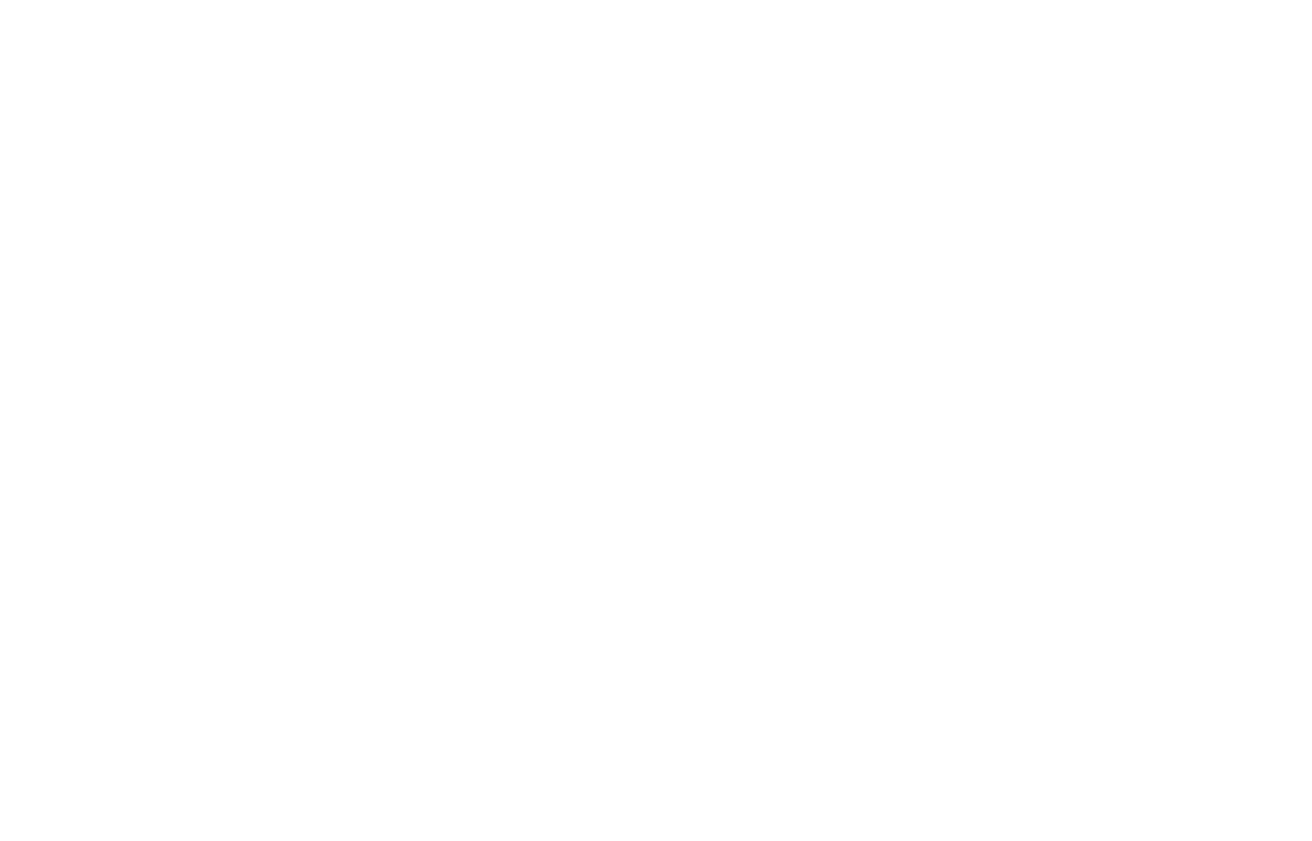
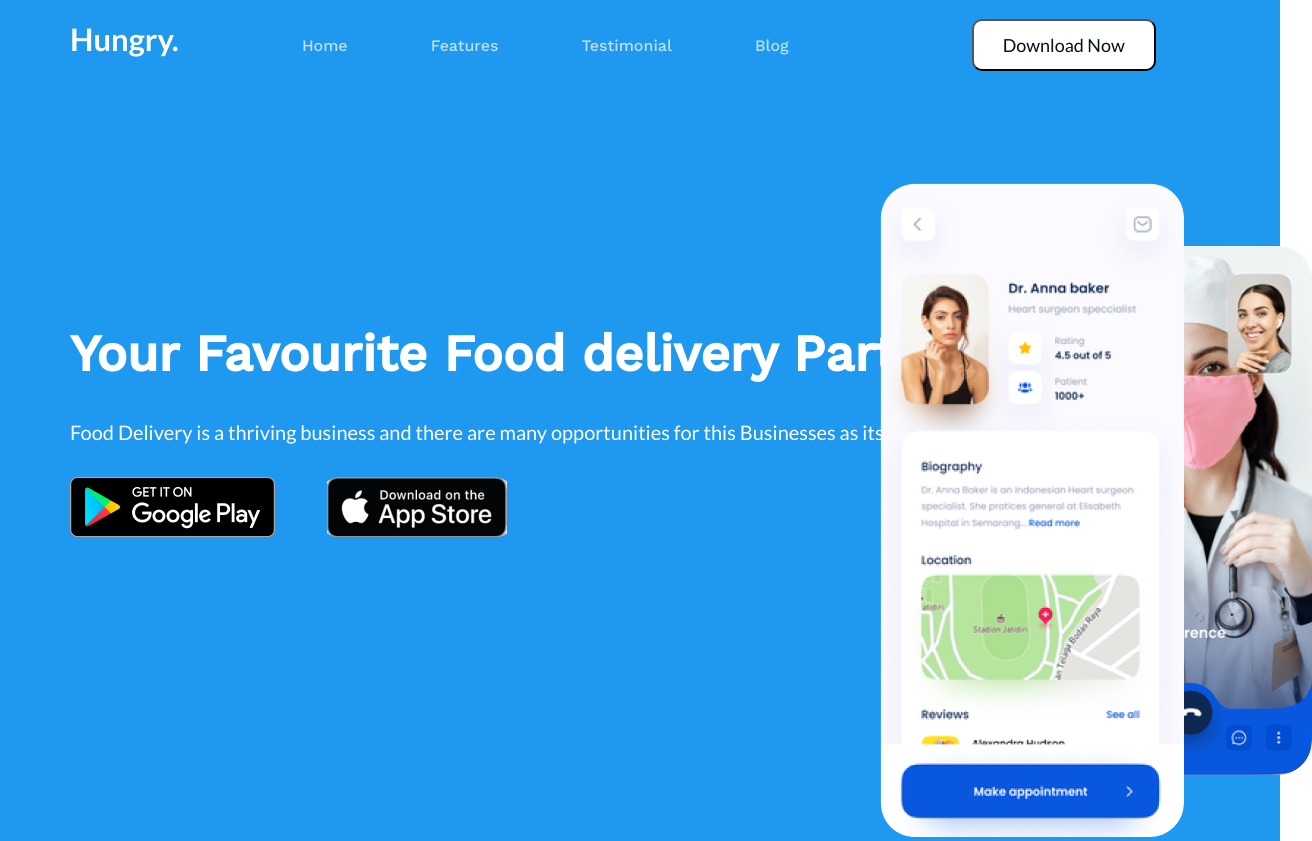
Before and after one commit to anuarbekkamzinov/Hungry, a plain HTML site: page index.html in a window 1280 px wide. Shown: the top 841 px of the page, 1312 px wide, since content can reach past the window. Before the commit the page ends 800 px from the top, so only its background shows below. Drawn offline with nearby package versions, Linux system fonts and the light colour scheme.

Commit message:
Исправить завтра

```diff
--- a/index.html
+++ b/index.html
@@ -5,8 +5,48 @@
   <meta http-equiv="X-UA-Compatible" content="IE=edge">
   <meta name="viewport" content="width=device-width, initial-scale=1.0">
   <title>Hungry</title>
+  <script src="/js/common.js"></script>
+  <script src="https://ajax.googleapis.com/ajax/libs/jquery/2.2.0/jquery.min.js"></script>
+  <link rel="stylesheet" href="/js/common.js">
+  <link rel="stylesheet" href="/styles/style.css">
+  <link rel="stylesheet" href="/styles/normalize.css">
+  <link rel="preconnect" href="https://fonts.googleapis.com">
+  <link rel="preconnect" href="https://fonts.gstatic.com" crossorigin>
+  <link href="https://fonts.googleapis.com/css2?family=Lato:wght@400;700&display=swap" rel="stylesheet">
+    <link rel="preconnect" href="https://fonts.googleapis.com">
+  <link rel="preconnect" href="https://fonts.gstatic.com" crossorigin>
+  <link href="https://fonts.googleapis.com/css2?family=Work+Sans:wght@500&display=swap" rel="stylesheet">
 </head>
 <body>
+  <header class="header">
+
+      <div class="container">
+        <div class="header__hungry">
+          <h1 class="hungry">Hungry.</h1>
+          <a href="#"><i class="header__text header__text">Home</i></a>
+          <a href="#"><i class="header__text">Features</i></a>
+          <a href="#"><i class="header__text">Testimonial</i></a>
+          <a href="#"><i class="header__text">Blog</i></a>
+          <button class="button__downloadNow"><i class="downloadNow">Download Now</i></button>
+        </div>
+        <div class="wrapper">
+          <div class="wrapper__left">
+            <h2 class="favourite__common">
+              Your Favourite Food delivery Partner.
+            </h2>
+            <p class="favourite__text">Food Delivery is a thriving business and there are many opportunities for this Businesses as its Growing.</p>
+            <a class="mobile__google" href="#"></a>
+            <a class="mobile__appStore" href="#"></a>
+          </div>
+          <div class="wrapper__right">
+            <a href="#" class="cart cart__one"></a>
+            <a href="#" class="cart cart__two"></a>
+          </div>
+        </div>
+    </div>
+
+ </header>
+
 
 </body>
 </html>
--- a/js/common.js
+++ b/js/common.js
@@ -0,0 +1,13 @@
+$(".cart__one").mouseenter(function(){
+  if ($(this).parent('a').children('a.background-image').length) {
+      $(this).parent('a').children('a.background-image').show();
+  } else {
+      var image_name=$(this).url('cart__two');
+      var imageTag='<a class="art__two">'+'<a url="'+image_name+''+'</a>';
+      $(this).parent('a').append(imageTag);
+  }
+});
+
+$(".cart__two").mouseleave(function(){
+  $(this).parent('a').children('a.art__two').hide();
+});
--- a/styles/style.css
+++ b/styles/style.css
@@ -0,0 +1,178 @@
+*,
+*::after,
+*::before {
+  box-sizing: border-box;
+}
+
+* {
+  font-family: 'Lato', sans-serif;
+  font-size: 16px;
+  font-weight: 400;
+  line-height: 24px;
+
+}
+
+a {
+  text-decoration: none;
+}
+
+
+.header {
+  position: absolute;
+  background-color: #1F98F0;
+  width: 100%;
+  min-height: 1000px;
+}
+
+.container {
+  max-width: 100%;
+  margin: 0 auto;
+  max-width: 1140px;
+}
+
+.hungry {
+  margin-right: 80px;
+  display: inline-block;
+  font-weight: bold;
+  font-size: 31px;
+  line-height: 37px;
+  color: #FFFFFF;
+
+}
+
+.header__hungry {
+
+}
+
+.header__text {
+  margin-left: 57px;
+  position: relative;
+  font-family: Work Sans;
+  font-style: normal;
+  font-weight: 500;
+  font-size: 16px;
+  line-height: 150%;
+  color: #FFFFFF;
+  opacity: 0.7;
+  order: 1;
+  margin: 0px 40px;
+  cursor: pointer;
+}
+
+.header__text::after {
+  content: "";
+  position: absolute;
+  bottom: 0;
+  left: 50%;
+  display: block;
+  background: none repeat scroll 0 0 transparent;
+  height: 2px;
+  width: 0;
+  background-color: #FFFFFf;
+  transition: width 0.3s ease 0s, left 0.3s ease 0s;
+}
+
+.header__text:hover::after {
+  width: 100%;
+  left: 0;
+}
+
+
+.button__downloadNow {
+  margin-left: 143px;
+  margin-top: -16px;
+  position: absolute;
+  width: 184px;
+  height: 52px;
+  top: 35px;
+  background: #FFFFFF;
+  border-radius: 10px;
+}
+
+.downloadNow {
+  position: static;
+  font-family: Lato;
+  font-style: normal;
+  font-weight: normal;
+  font-size: 18px;
+  color: #03101A;
+  flex: none;
+  order: 0;
+  display: inline-block;
+}
+
+
+
+.wrapper{
+  display: flex;
+  justify-content: space-between;
+}
+
+.wrapper__left {
+  display: block;
+}
+
+.wrapper__right {
+  display: block;
+}
+.favourite__common {
+  margin: 242px 0 30px 0;
+  position: relative;
+  font-family: Work Sans;
+  font-style: normal;
+  font-weight: bold;
+  font-size: 51px;
+  line-height: 130%;
+  color: #FFFFFF;
+}
+
+.favourite__text {
+  margin: 0 0 30px 0;
+  position: relative;
+  font-family: Lato;
+  font-style: normal;
+  font-weight: normal;
+  font-size: 20px;
+  line-height: 150%;
+  color: #FFFFFF;
+}
+
+.mobile__google {
+  margin-right: -50px;
+  background-repeat: no-repeat;
+  position: absolute;
+  width: 205px;
+  height: 60px;
+  background-image: url(/img/image\ 11.png);
+}
+
+.mobile__appStore {
+  margin-left: 250px;
+  background-repeat: no-repeat;
+  position: absolute;
+  width: 194px;
+  height: 60px;
+  background-image: url(/img/image\ 12.png);
+}
+
+.cart__two {
+  background-image: url(/img/Rectangle\ 2.png);
+  background-repeat: no-repeat;
+  position: absolute;
+  width: 304px;
+  height: 654px;
+  border-radius: 34px;
+  left: 879.91px;
+top: 182.91px;
+}
+
+.cart__one {
+  left: 1067px;
+top: 246px;
+  background-image: url(/img/Rectangle\ 4.png);
+  background-repeat: no-repeat;
+  position: absolute;
+  width: 245px;
+  height: 529px;
+  border-radius: 34px;
+}
```
Also changed, not shown: img/Rectangle 2.png (added), img/Rectangle 4.png (added), img/image 11.png (added), img/image 12.png (added), styles/normalize.css (added).
